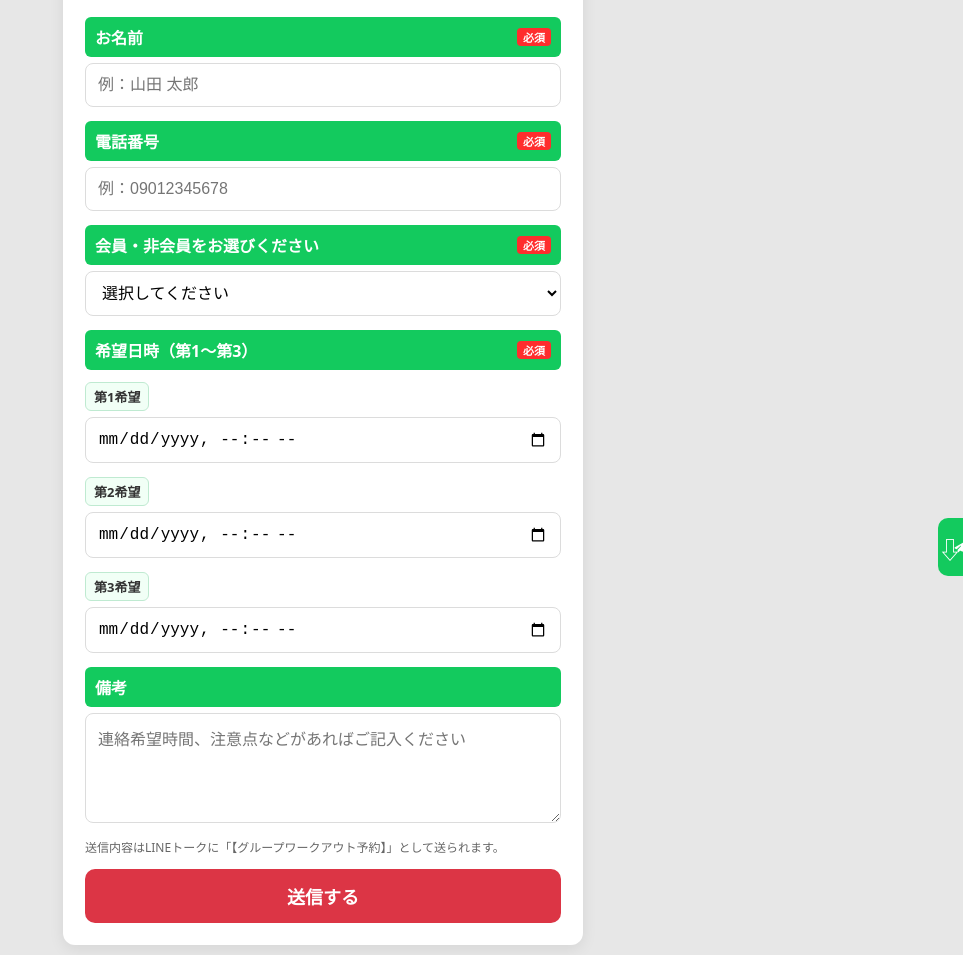
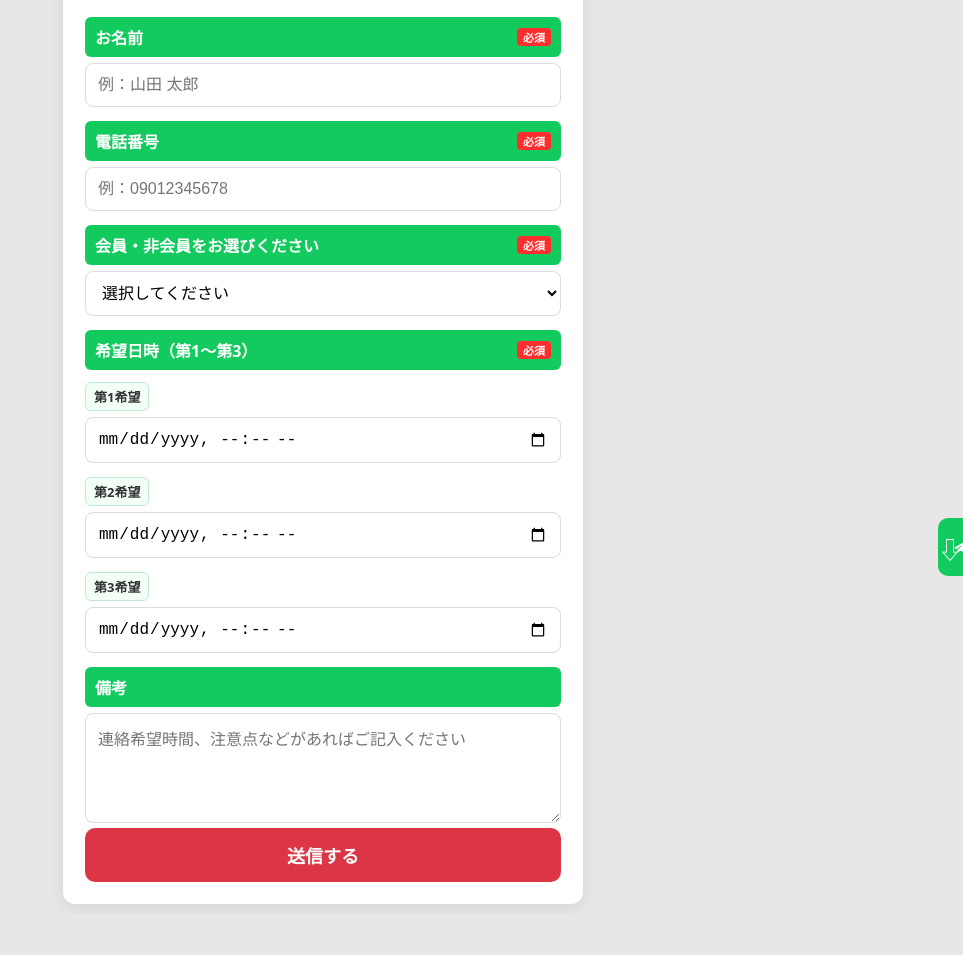
Before and after one commit to KMRa7/Raqnessgroupworkout, a plain HTML site: page index.html in a window 1280 px wide. Shown: the part 93-1048 px from the top of the page, without its empty margins (317-1280 px from the left). After the commit the page ends 1007 px from the top, so only its background shows below. Drawn offline with Linux system fonts and the light colour scheme.

Commit message:
Update index.html

```diff
--- a/index.html
+++ b/index.html
@@ -78,7 +78,6 @@
     <div class="label">備考</div>
     <textarea id="note" placeholder="連絡希望時間、注意点などがあればご記入ください"></textarea>
 
-    <p class="note">送信内容はLINEトークに「【グループワークアウト予約】」として送られます。</p>
     <button id="section-submit" class="submit" onclick="submitForm()">送信する</button>
   </div>
 
```
